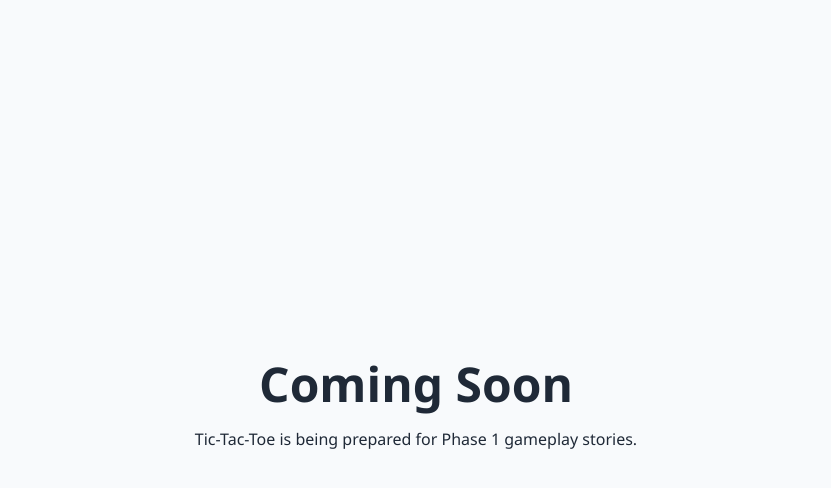
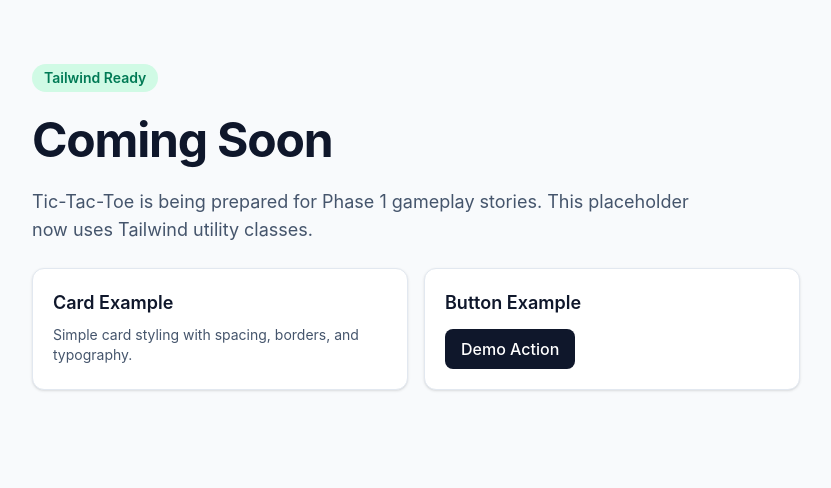
Before and after one commit to Axian-Inc/ai-tic-tac-toe-lab, a React (Vite) app: page / in a window 1280 px wide. Shown: the top 488 px of the page, without its empty margins (224-1055 px from the left). Built offline with nearby package versions, Linux system fonts and the light colour scheme.

Commit message:
TTT-14 add Tailwind baseline and placeholder styles

```diff
--- a/context/current-work.md
+++ b/context/current-work.md
@@ -5,15 +5,13 @@ Date: 2026-02-27
 Track the single active Jira ticket and execution state so work is visible and uninterrupted.
 
 ## Active Ticket
-- Key: TTT-13
-- Summary: Initialize React + TS app with Vite
+- Key: TTT-14
+- Summary: Add Tailwind CSS
 - Status: IN QA
 
 ## Plan
-1. Transition `TTT-13` to `In Progress` and capture active execution tracking.
-2. Scaffold Vite React + TypeScript baseline at repo root with `Coming Soon` placeholder.
-3. Add repo baseline standards (ESLint, Prettier, standard npm scripts, Node LTS engine constraint).
-4. Validate `npm run build` and lint checks locally; prepare QA evidence and transition to `IN QA`.
+1. Implementation completed and transitioned `TTT-14` to `IN QA`.
+2. Await QA validation and transition `IN QA` -> `In Review` when QA tasks are complete.
 
 ## Progress Log
 - 2026-02-16: Initialized tracking template.
@@ -67,9 +65,23 @@ Track the single active Jira ticket and execution state so work is visible and u
 - 2026-02-27 14:08 - Scoped Prettier coverage via `.prettierignore` to avoid unrelated repository formatting churn from historical docs and skill assets.
 - 2026-02-27 14:08 - Final validation pass complete: `npm run lint`, `npm run build`, and `npm run format:check` all succeeded.
 - 2026-02-27 14:25 - Applied QA follow-up update to `.gitignore` to include missing local-only artifacts (Terraform state/override files, editor/OS artifacts, npm/pnpm/yarn debug logs, and `.env*` with `.env.example` exception).
+- 2026-02-27 14:43 - Started next work item selection; reviewed Jira backlog and identified groomed candidates.
+- 2026-02-27 14:43 - Transitioned Jira ticket `TTT-5` from `Groomed` to `In Progress` and set it as the single active ticket.
+- 2026-02-27 14:45 - `TTT-5` identified as epic-level/QA-tracking only for current need; paused by transitioning back to `Groomed`.
+- 2026-02-27 14:45 - Started grooming workflow for `TTT-14` (`Add Tailwind CSS`) and set it as current active execution item.
+- 2026-02-27 14:48 - Captured stakeholder grooming decisions: setup-only scope, placeholder examples acceptable, latest stable/LTS-compatible version, minimal plugins, UI automation deferred.
+- 2026-02-27 14:48 - Rewrote `TTT-14` Description with structured sections, Gherkin AC, and testing specs including explicit unit-test waiver ownership.
+- 2026-02-27 14:48 - Added Grooming Notes comment and transitioned `TTT-14` from `To Do` to `Groomed` (READY).
+- 2026-02-27 14:49 - Began implementation for `TTT-14`; transitioned ticket from `Groomed` to `In Progress`.
+- 2026-02-27 14:50 - Installed Tailwind baseline packages (`tailwindcss`, `@tailwindcss/vite`) and wired plugin integration in Vite config.
+- 2026-02-27 14:50 - Replaced baseline CSS with Tailwind import and updated `src/App.tsx` placeholder to include visibly Tailwind-styled example elements.
+- 2026-02-27 14:51 - Updated `README.md` with Tailwind setup notes and validated `npm run lint` + `npm run build`.
+- 2026-02-27 14:51 - Ran `npm run format` to resolve one formatting issue in `src/App.tsx`; `npm run format:check` now passes.
+- 2026-02-27 14:52 - Added implementation/validation evidence comment on Jira issue `TTT-14`.
+- 2026-02-27 14:52 - Transitioned Jira ticket `TTT-14` from `In Progress` to `IN QA`.
 
 ## Blockers/Risks
 - None.
 
 ## Next Action
-- Await QA validation on `TTT-13`; transition `IN QA` -> `In Review` once QA sign-off is complete.
+- Await QA validation on `TTT-14`; transition `IN QA` -> `In Review` after QA completion.
--- a/context/tech-stack.md
+++ b/context/tech-stack.md
@@ -5,6 +5,7 @@ Date: 2026-02-27
 - React + React DOM
 - TypeScript
 - Vite + `@vitejs/plugin-react`
+- Tailwind CSS + `@tailwindcss/vite`
 - ESLint (v9 flat config) + `@typescript-eslint` + `eslint-plugin-react-hooks`
 - Prettier
 
@@ -15,5 +16,4 @@ Date: 2026-02-27
 ## Pending Decisions
 - Unit test framework execution baseline (Vitest story implementation pending)
 - E2E test implementation details (Playwright story implementation pending)
-- Final styling system usage in gameplay UI (Tailwind story pending)
 - Audio/confetti library selection
--- a/package.json
+++ b/package.json
@@ -19,6 +19,7 @@
     "react-dom": "^19.1.0"
   },
   "devDependencies": {
+    "@tailwindcss/vite": "^4.2.1",
     "@types/react": "^19.1.2",
     "@types/react-dom": "^19.1.2",
     "@typescript-eslint/eslint-plugin": "^8.30.0",
@@ -28,6 +29,7 @@
     "eslint-config-prettier": "^10.1.1",
     "eslint-plugin-react-hooks": "^5.2.0",
     "prettier": "^3.5.3",
+    "tailwindcss": "^4.2.1",
     "typescript": "~5.8.3",
     "vite": "^6.3.2"
   }
--- a/src/App.tsx
+++ b/src/App.tsx
@@ -1,8 +1,33 @@
 function App() {
   return (
-    <main className="app-shell">
-      <h1>Coming Soon</h1>
-      <p>Tic-Tac-Toe is being prepared for Phase 1 gameplay stories.</p>
+    <main className="min-h-screen bg-slate-50 px-6 py-16 text-slate-900">
+      <div className="mx-auto flex w-full max-w-3xl flex-col gap-6">
+        <p className="inline-flex w-fit items-center rounded-full bg-emerald-100 px-3 py-1 text-sm font-semibold text-emerald-700">
+          Tailwind Ready
+        </p>
+        <h1 className="text-4xl font-bold tracking-tight sm:text-5xl">Coming Soon</h1>
+        <p className="max-w-2xl text-lg text-slate-600">
+          Tic-Tac-Toe is being prepared for Phase 1 gameplay stories. This placeholder now uses
+          Tailwind utility classes.
+        </p>
+        <div className="grid gap-4 sm:grid-cols-2">
+          <article className="rounded-xl border border-slate-200 bg-white p-5 shadow-sm">
+            <h2 className="text-lg font-semibold">Card Example</h2>
+            <p className="mt-2 text-sm text-slate-600">
+              Simple card styling with spacing, borders, and typography.
+            </p>
+          </article>
+          <article className="rounded-xl border border-slate-200 bg-white p-5 shadow-sm">
+            <h2 className="text-lg font-semibold">Button Example</h2>
+            <button
+              type="button"
+              className="mt-3 rounded-lg bg-slate-900 px-4 py-2 font-medium text-white transition hover:bg-slate-700"
+            >
+              Demo Action
+            </button>
+          </article>
+        </div>
+      </div>
     </main>
   );
 }
--- a/src/index.css
+++ b/src/index.css
@@ -1,31 +1 @@
-:root {
-  font-family: 'Segoe UI', Tahoma, Geneva, Verdana, sans-serif;
-  color: #1f2937;
-  background-color: #f8fafc;
-}
-
-* {
-  box-sizing: border-box;
-}
-
-body {
-  margin: 0;
-}
-
-.app-shell {
-  min-height: 100vh;
-  display: grid;
-  place-content: center;
-  gap: 0.75rem;
-  text-align: center;
-  padding: 2rem;
-}
-
-h1 {
-  margin: 0;
-  font-size: clamp(2rem, 4vw, 3rem);
-}
-
-p {
-  margin: 0;
-}
+@import 'tailwindcss';
--- a/vite.config.ts
+++ b/vite.config.ts
@@ -1,6 +1,7 @@
 import { defineConfig } from 'vite';
 import react from '@vitejs/plugin-react';
+import tailwindcss from '@tailwindcss/vite';
 
 export default defineConfig({
-  plugins: [react()],
+  plugins: [tailwindcss(), react()],
 });
```
Also changed, not shown: 2 other files (tests, documents, lock files or other folders).
